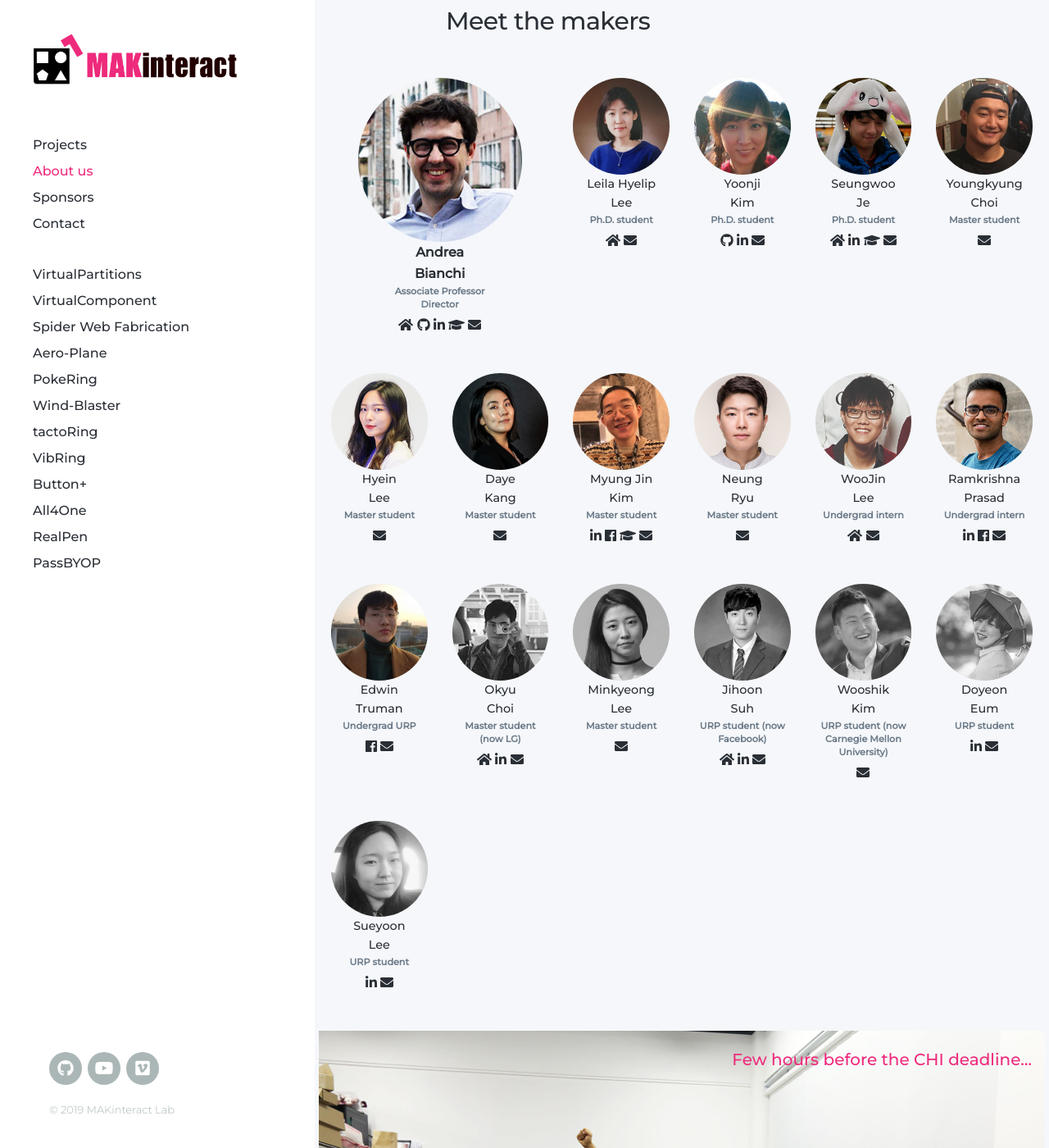
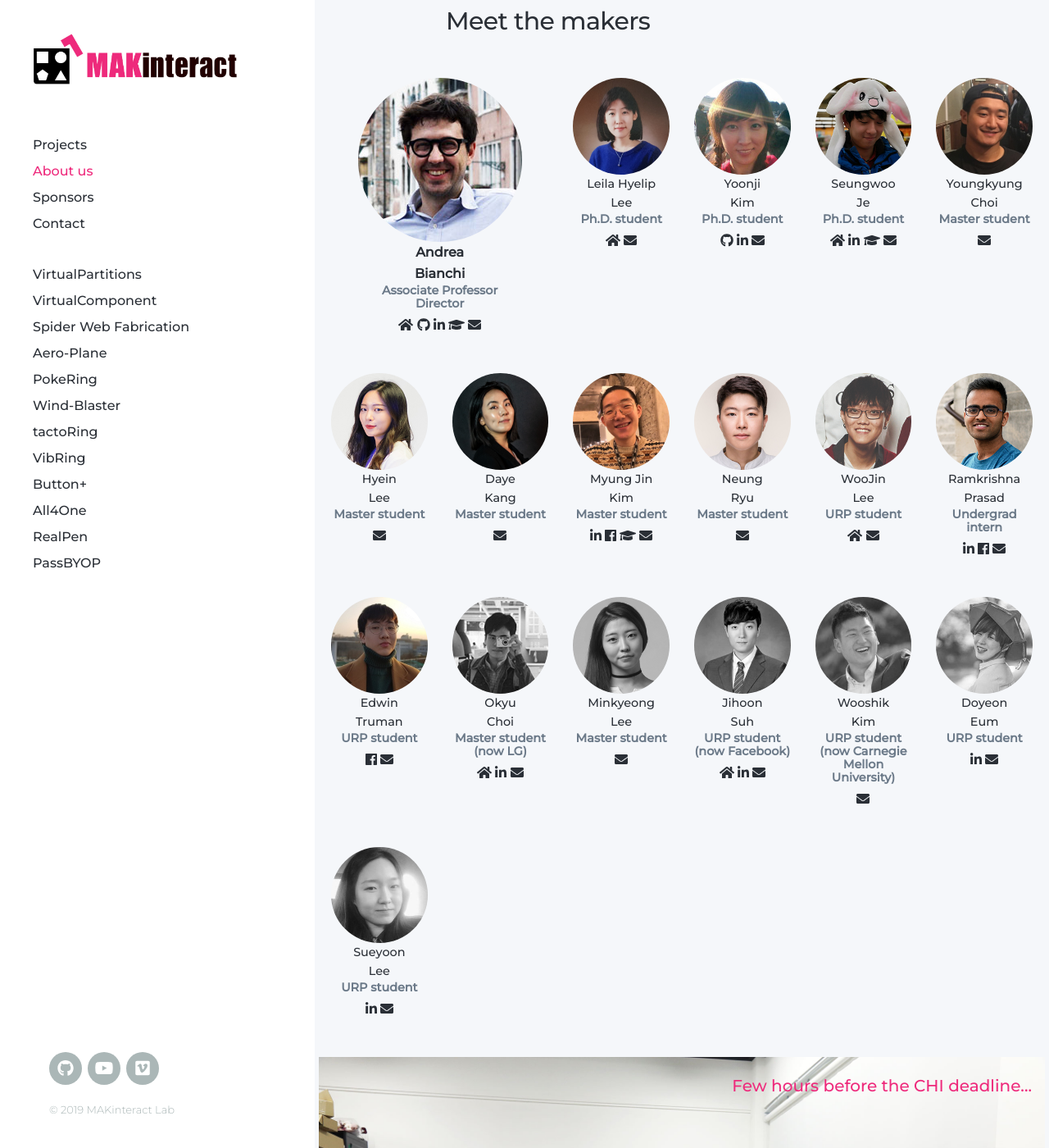
Before and after one commit to namelesspal18/makinteractlab.github.io, a Jekyll site: the page built from _pages/about.md, in a window 1280 px wide and 1400 px high, scrolled down 561 px. Shown: the whole window at 82% size. Built offline with Jekyll 4.4.1, drawn with Linux system fonts in a browser that asks for light colours; nearby versions of some CDN libraries.

Commit message:
Update people titles and fonts

```diff
--- a/_data/people.csv
+++ b/_data/people.csv
@@ -8,9 +8,9 @@ Hyein,Lee,Master student,current,,,,,,hyein.l@kaist.ac.kr
 Daye,Kang,Master student,current,,,,,,dayekang@kaist.ac.kr
 Myung Jin,Kim,Master student,current,,,myung-jin-kim-044b63135,3dkmj,ypCkHjEAAAAJ&hl=en,davidkim9404@kaist.ac.kr
 Neung,Ryu,Master student,current,,,,,,ababc100564@gmail.com
-WooJin,Lee,Undergrad intern,URP,http://www.littlefloor.me,,,,,aerolane0302@gmail.com
+WooJin,Lee,URP student,URP,http://www.littlefloor.me,,,,,aerolane0302@gmail.com
 Ramkrishna,Prasad,Undergrad intern,current,,,ramkrishna-prasad-41269a142,ramkrishna.prasad.9,,rprasad@kaist.ac.kr
-Edwin,Truman,Undergrad URP,current,,,,edwinterumen,,edwin.truman@kaist.ac.kr
+Edwin,Truman,URP student,current,,,,edwinterumen,,edwin.truman@kaist.ac.kr
 Okyu,Choi,Master student (now LG),alumni,https://59design.tumblr.com,,okyu-choi-692324a6,,,okyu59@kaist.ac.kr
 Minkyeong,Lee,Master student,alumni,,,,,,minkyeong.lee@gmail.com
 Jihoon,Suh,URP student (now Facebook),alumni,https://www.jihoonsuh.com/,,jihoons,,,jihoons@uw.edu
--- a/_sass/_MAKinteractSpecific.scss
+++ b/_sass/_MAKinteractSpecific.scss
@@ -40,7 +40,7 @@
     padding: 0;
     width: 100%;
     max-width: 100%;
-    font-size: 70%;
+    font-size: 90%;
 }
 
 .people .icons {
```
